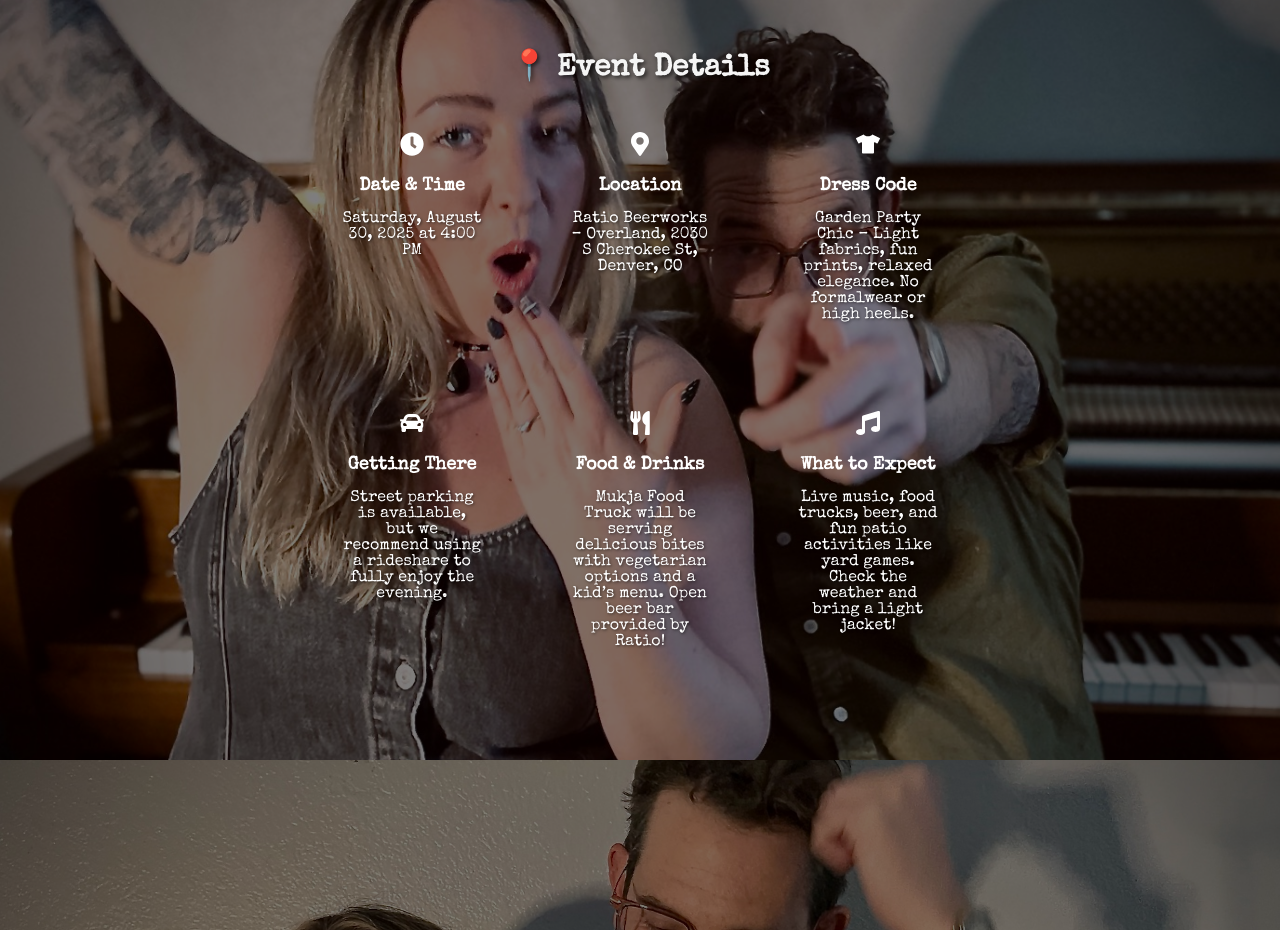
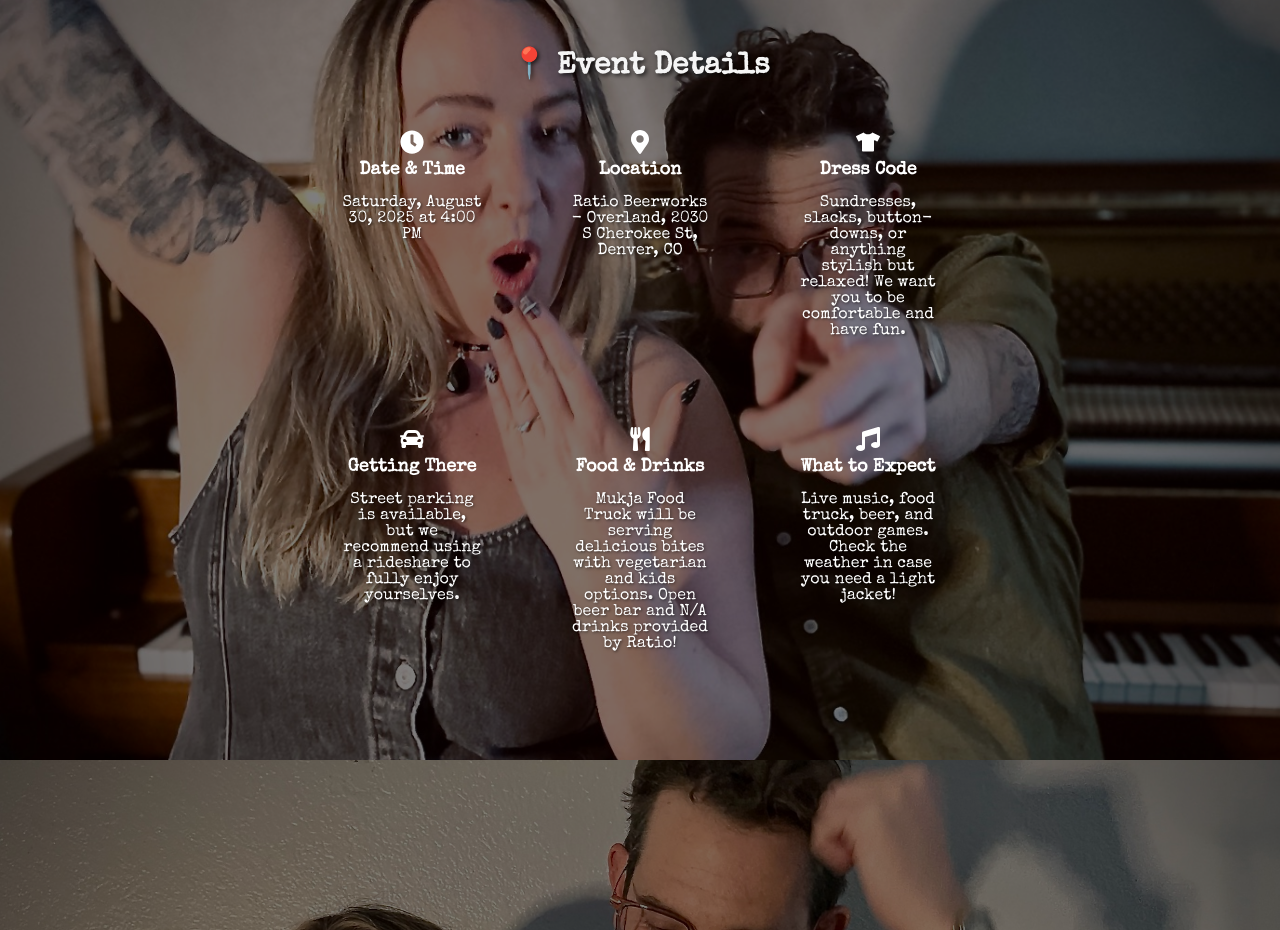
Before and after one commit to davidleach724/alex-and-dave, a React (Create React App) app: page / in a window 1280 px wide. Shown: the part 840-1770 px from the top of the page. Built offline with nearby package versions, Linux system fonts and the light colour scheme.

Commit message:
modify event section

```diff
--- a/src/App.css
+++ b/src/App.css
@@ -2,13 +2,13 @@
 
 /* General Styles */
 body {
-  font-family: "Special Elite", cursive; /* Changed font-family */
+  font-family: "Special Elite", cursive;
   margin: 0;
   padding: 0;
   scroll-behavior: smooth;
   background-color: #111;
   color: white;
-  -webkit-font-smoothing: antialiased; /* Improve font rendering in Safari */
+  -webkit-font-smoothing: antialiased;
 }
 
 /* Navbar */
@@ -260,42 +260,48 @@ button:hover {
 .event-details-mobile {
   display: flex;
   flex-direction: column;
-  gap: 1rem; /* Decreased gap */
 }
 
 .event-details-item {
   transition: all 0.3s ease-in-out;
+  padding: 1rem;
+  cursor: pointer;
 }
 
 .event-details-item.mobile {
-  background: none; /* Remove background on mobile */
-  width: calc(100% - 1rem); /* Adjust width to account for margin */
+  width: 100%;
+  overflow: hidden;
 }
 
-.event-details-item[open] .event-details-content {
-  max-height: 1000px; /* Arbitrary large value to ensure full height */
-  transition: max-height 0.3s ease-in-out;
+.event-details-item.open .event-details-content {
+  max-height: 200px;
+  opacity: 1;
+  padding-top: 0.5rem;
 }
 
-.event-details-item:not([open]) .event-details-content {
-  max-height: 0;
-  transition: max-height 0.3s ease-in-out;
+.event-details-header {
+  display: flex;
+  align-items: center;
+  gap: 0.75rem;
+  padding: 0.75rem;
+}
+
+.event-details-icon {
+  color: #ffffff;
+  font-size: 1.5rem;
 }
 
 .event-details-summary {
-  cursor: pointer;
   font-size: 1.125rem;
   font-weight: 600;
-  padding: 0.75rem 0.5rem;
 }
 
 .event-details-content {
-  color: #ffffff;
-  font-size: 1.125rem;
-  margin-top: 1rem;
   max-height: 0;
+  opacity: 0;
   overflow: hidden;
-  transition: max-height 0.3s ease-in-out;
+  transition: max-height 0.3s ease-in-out, opacity 0.3s ease-in-out;
+  text-align: left;
 }
 
 .event-details-grid {
@@ -315,22 +321,17 @@ button:hover {
   display: flex;
   flex-direction: column;
   align-items: center;
-  background: none; /* Remove background on desktop */
-}
-
-.event-details-icon {
-  color: #ffffff;
-  margin-bottom: 1rem;
+  background: none;
 }
 
 .event-details-card-title {
   font-size: 1.125rem;
   font-weight: 600;
   margin-bottom: 1rem;
-  color: #ffffff; /* Change text color to white */
+  color: #ffffff;
 }
 
 .event-details-card-content {
-  color: #ffffff; /* Change text color to white */
+  color: #ffffff;
   text-align: center;
 }
--- a/src/components/EventDetails/EventDetails.js
+++ b/src/components/EventDetails/EventDetails.js
@@ -17,36 +17,37 @@ const eventDetails = [
   {
     icon: <FaMapMarkerAlt size={24} />,
     title: "Location",
-    content: "Ratio Beerworks – Overland, 2030 S Cherokee St, Denver, CO",
+    content: "Ratio Beerworks - Overland, 2030 S Cherokee St, Denver, CO",
   },
   {
     icon: <FaTshirt size={24} />,
     title: "Dress Code",
     content:
-      "Garden Party Chic – Light fabrics, fun prints, relaxed elegance. No formalwear or high heels.",
+      "Sundresses, slacks, button-downs, or anything stylish but relaxed! We want you to be comfortable and have fun.",
   },
   {
     icon: <FaCar size={24} />,
     title: "Getting There",
     content:
-      "Street parking is available, but we recommend using a rideshare to fully enjoy the evening.",
+      "Street parking is available, but we recommend using a rideshare to fully enjoy yourselves.",
   },
   {
     icon: <FaUtensils size={24} />,
     title: "Food & Drinks",
     content:
-      "Mukja Food Truck will be serving delicious bites with vegetarian options and a kid’s menu. Open beer bar provided by Ratio!",
+      "Mukja Food Truck will be serving delicious bites with vegetarian and kids options. Open beer bar and N/A drinks provided by Ratio!",
   },
   {
     icon: <FaMusic size={24} />,
     title: "What to Expect",
     content:
-      "Live music, food trucks, beer, and fun patio activities like yard games. Check the weather and bring a light jacket!",
+      "Live music, food truck, beer, and outdoor games. Check the weather in case you need a light jacket!",
   },
 ];
 
 export default function EventDetails() {
   const [isMobile, setIsMobile] = useState(false);
+  const [openIndex, setOpenIndex] = useState(null);
 
   useState(() => {
     const checkScreenSize = () => setIsMobile(window.innerWidth < 768);
@@ -55,6 +56,10 @@ export default function EventDetails() {
     return () => window.removeEventListener("resize", checkScreenSize);
   }, []);
 
+  const toggleDetail = (index) => {
+    setOpenIndex(openIndex === index ? null : index);
+  };
+
   return (
     <section className="event-details-section">
       <h2 className="event-details-title">📍 Event Details</h2>
@@ -62,10 +67,19 @@ export default function EventDetails() {
       {isMobile ? (
         <div className="event-details-mobile">
           {eventDetails.map((item, index) => (
-            <details key={index} className="event-details-item mobile">
-              <summary className="event-details-summary">{item.title}</summary>
-              <p className="event-details-content">{item.content}</p>
-            </details>
+            <div
+              key={index}
+              className={`event-details-item mobile ${openIndex === index ? "open" : ""}`}
+              onClick={() => toggleDetail(index)}
+            >
+              <div className="event-details-header">
+                <div className="event-details-icon">{item.icon}</div>
+                <h3 className="event-details-summary">{item.title}</h3>
+              </div>
+              <div className="event-details-content" style={{ maxHeight: openIndex === index ? "200px" : "0" }}>
+                <p>{item.content}</p>
+              </div>
+            </div>
           ))}
         </div>
       ) : (
```
